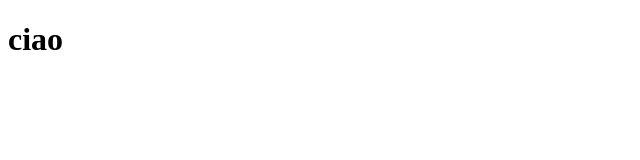
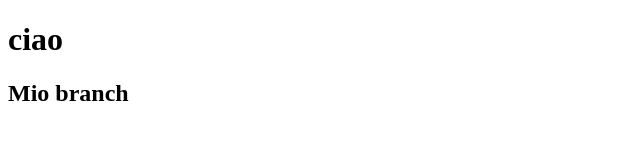
Before and after one commit to Omarespo-dev/test-group, a plain HTML site: page index.html in a window 1280 px wide. Shown: the whole page, without its empty margins (0-640 px from the left). Drawn offline with Linux system fonts and the light colour scheme.

Commit message:
Mio branch

```diff
--- a/index.html
+++ b/index.html
@@ -7,5 +7,6 @@
 </head>
 <body>
     <h1>ciao</h1>
+    <h2>Mio branch</h2>
 </body>
 </html>
```
